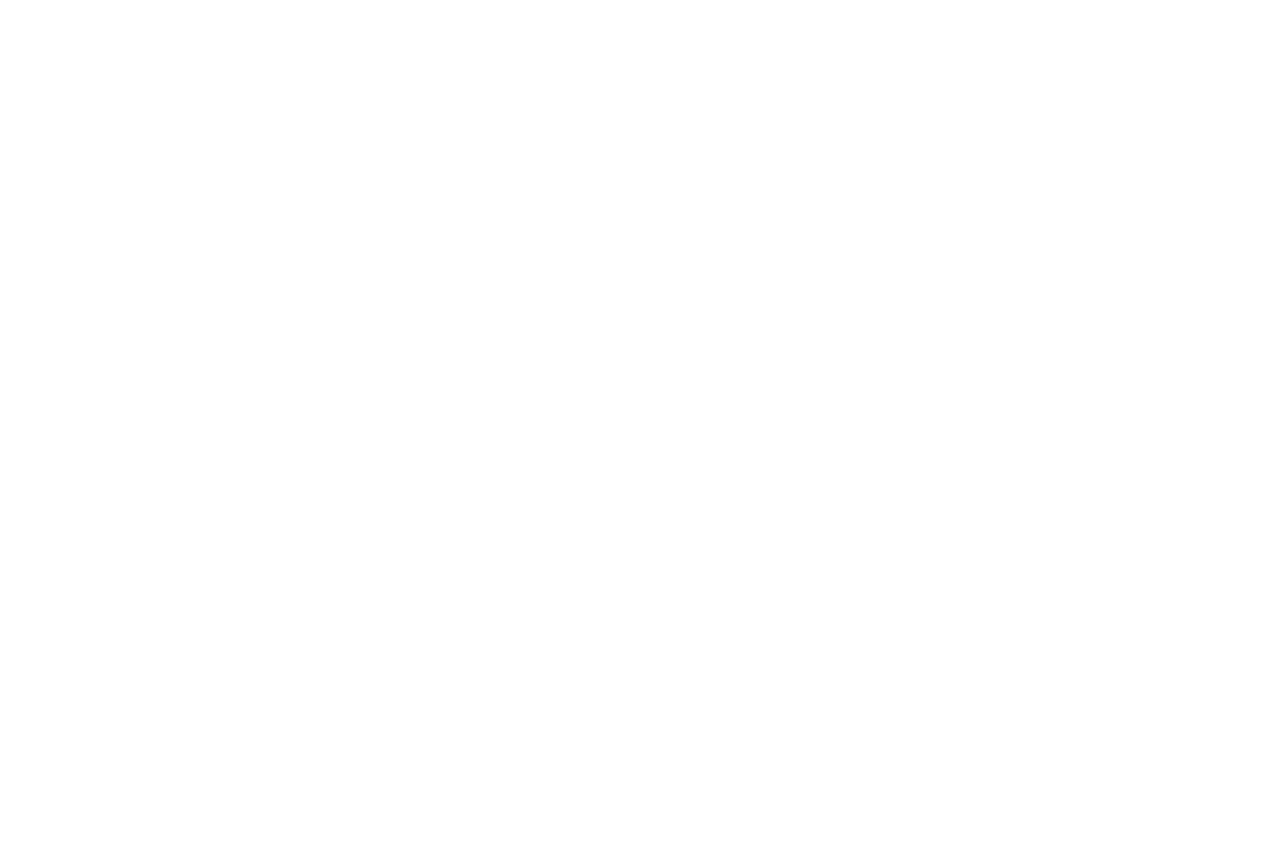
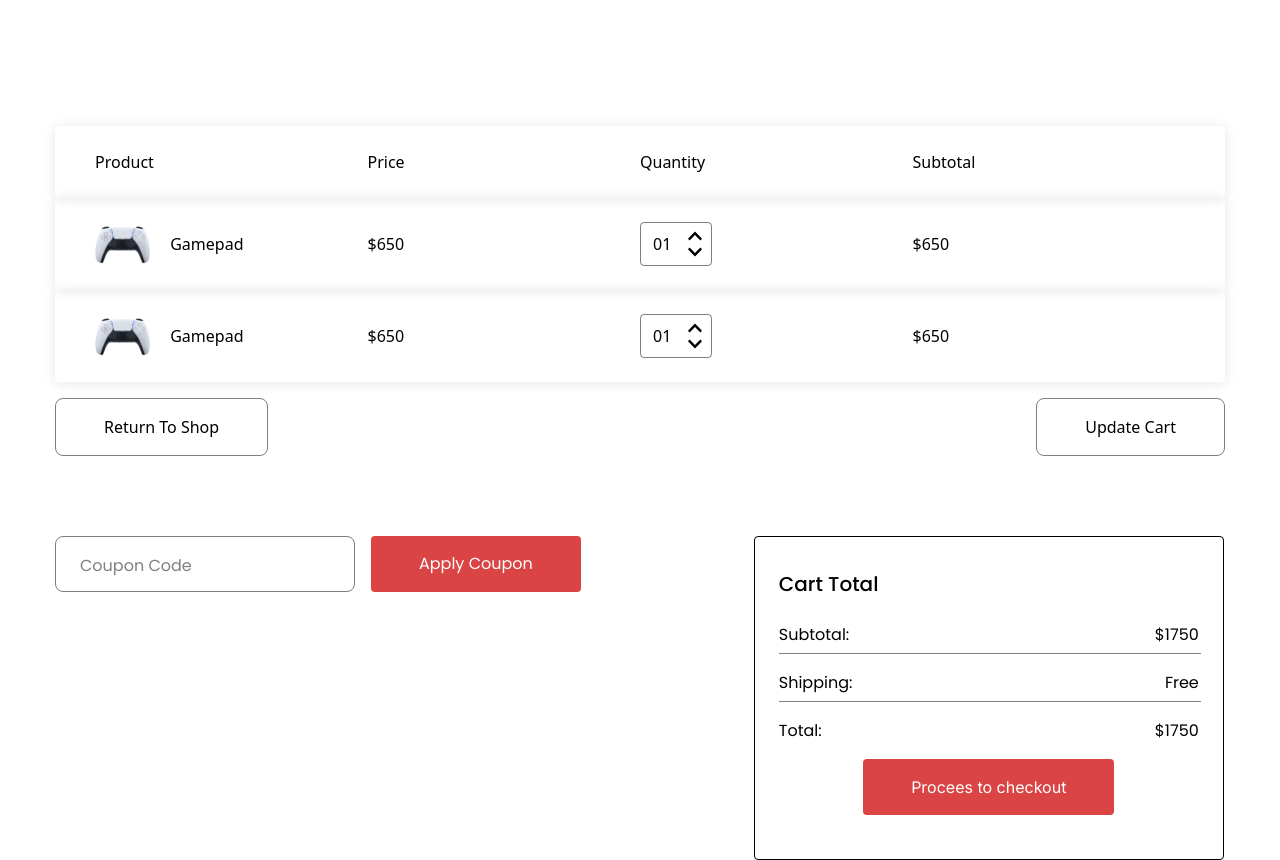
Before and after one commit to jewelXcoder/ecommerce, a React (Vite) app: page /cart in a window 1280 px wide. Before the commit this address had no page. Shown: the part 240-1100 px from the top of the page. Before the commit the page ends 800 px from the top, so only its background shows below. Built offline with nearby package versions, Linux system fonts and the light colour scheme.

Commit message:
ecommerce - cart section done

```diff
--- /dev/null
+++ b/src/Pages/Cart.jsx
@@ -0,0 +1,99 @@
+import React from 'react'
+import Container from '../components/Layout/Container'
+import mainpd from '../assets/mainpd.png'
+import { FaChevronUp } from "react-icons/fa";
+import { FaChevronDown } from "react-icons/fa";
+
+const Cart = () => {
+  return (
+    <div className='py-50'>
+      <Container>
+        <div>
+          <div className='flex justify-between items-center py-6 px-[40px] rounded shadow-[0_1px_13px_rgba(0,0,0,0.1)] '>
+            <div className='w-[25%]'>Product</div>
+            <div className='w-[25%]'>Price</div>
+            <div className='w-[25%]'>Quantity</div>
+            <div className='w-[25%] '>Subtotal</div>
+          </div>
+          <div className='flex justify-between items-center py-6 px-[40px] rounded shadow-[0_1px_13px_rgba(0,0,0,0.1)] '>
+            <div className='w-[25%]'>
+              <div className='flex items-center'>
+                <img className='h-[39px]' src={mainpd} alt="" />
+                <p className='ml-5'>Gamepad</p>
+              </div>
+            </div>
+            <div className='w-[25%]'>$650</div>
+            <div className='w-[25%]'>
+              <div className='flex items-center gap-x-4 px-3 py-[6px] rounded border border-black/50 h-[44px] w-[72px]'>
+                01
+                <div>
+                  <FaChevronUp />
+                  <FaChevronDown />
+                </div>
+              </div>
+            </div>
+            <div className='w-[25%]'>$650</div>
+          </div>
+          <div className='flex justify-between items-center py-6 px-[40px] rounded shadow-[0_1px_13px_rgba(0,0,0,0.1)] '>
+            <div className='w-[25%]'>
+              <div className='flex items-center'>
+                <img className='h-[39px]' src={mainpd} alt="" />
+                <p className='ml-5'>Gamepad</p>
+              </div>
+            </div>
+            <div className='w-[25%]'>$650</div>
+            <div className='w-[25%]'>
+              <div className='flex items-center gap-x-4 px-3 py-[6px] rounded border border-black/50 h-[44px] w-[72px]'>
+                01
+                <div>
+                  <FaChevronUp />
+                  <FaChevronDown />
+                </div>
+              </div>
+            </div>
+            <div className='w-[25%]'>$650</div>
+          </div>
+        </div>
+        <div className='flex justify-between items-center mt-4'>
+          <div className='px-12 py-4 border border-black/50 rounded-lg inline-block '>Return To Shop</div>
+          <div className='px-12 py-4 border border-black/50 rounded-lg inline-block '>Update Cart</div>
+        </div>
+        <div className='flex'>
+          <div className='flex mt-[80px] gap-x-[173px]'>
+            <div className='flex gap-x-4'>
+              <div className='w-[300px] h-[56px] border rounded-lg border-black/50 '>
+                <input className='w-full pl-6 outline-0  py-4 placeholder:text-black/50 placeholder:font-primary' type="text" placeholder='Coupon Code' />
+              </div>
+              <div >
+                <button className='py-4 rounded px-12 bg-primary inline-block text-white font-primary'>Apply Coupon</button>
+              </div>
+            </div>
+            <div className=' w-[470px] h-[324px] py-[32px] rounded border'>
+              <div className='px-6 '>
+                <h3 className='font-medium font-primary text-[20px]'>Cart Total</h3>
+                <div className='mt-6 flex justify-between items-cente after:content-[""] relative after:absolute after:top-[30px] after:left-0 after:w-[422px] after:bg-black/50 after:h-[1px]'>
+                  <p className='font-primary'>Subtotal:</p>
+                  <p className='font-primary'>$1750</p>
+                </div>
+                <div className='flex mt-6 justify-between items-cente after:content-[""] relative after:absolute after:top-[30px] after:left-0 after:w-[422px] after:bg-black/50 after:h-[1px]'>
+                  <p className='font-primary'>Shipping:</p>
+                  <p className='font-primary'>Free</p>
+                </div>
+                <div className='flex mt-6 justify-between items-cente'>
+                  <p className='font-primary'>Total:</p>
+                  <p className='font-primary'>$1750</p>
+                </div>
+              </div>
+              <div className=' text-center mt-4'>
+                <div className='px-12 py-4 bg-primary text-white font-secondary rounded inline-block '>Procees to checkout</div>
+              </div>
+            </div>
+          </div>
+
+        </div>
+      </Container>
+    </div>
+  )
+}
+
+export default Cart
--- a/src/components/Navbar/Navbar.jsx
+++ b/src/components/Navbar/Navbar.jsx
@@ -5,6 +5,7 @@
 import { FaOpencart } from "react-icons/fa";
 import Container from '../Layout/Container';
 import { Link } from 'react-router';
+import { BiUser } from "react-icons/bi";
 
 const Navbar = () => {
   return (
@@ -29,7 +30,10 @@
           <CiSearch className='absolute right-[12px]' size={20}/>
           </div>
           <CiHeart size={20}/>
+          <Link to="/cart">
           <FaOpencart size={20}/>
+          </Link>
+          <BiUser size={20}/>
         </div>
         </div>
       </Container>
--- a/src/components/Routes/Routes.jsx
+++ b/src/components/Routes/Routes.jsx
@@ -3,6 +3,7 @@
 import Home from '../../Pages/Home'
 import Product from "../../Pages/Product";
 import ProductDetails from "../../Pages/ProductDetails";
+import Cart from "../../Pages/Cart";
 
 const router = createBrowserRouter([
  {
@@ -12,6 +13,7 @@
       { index: true, Component: Home },
       { path: '/product', Component: Product },
       { path: '/product/:id', Component: ProductDetails },
+      { path: '/cart', Component: Cart },
     ],
   },
 ]);
```
